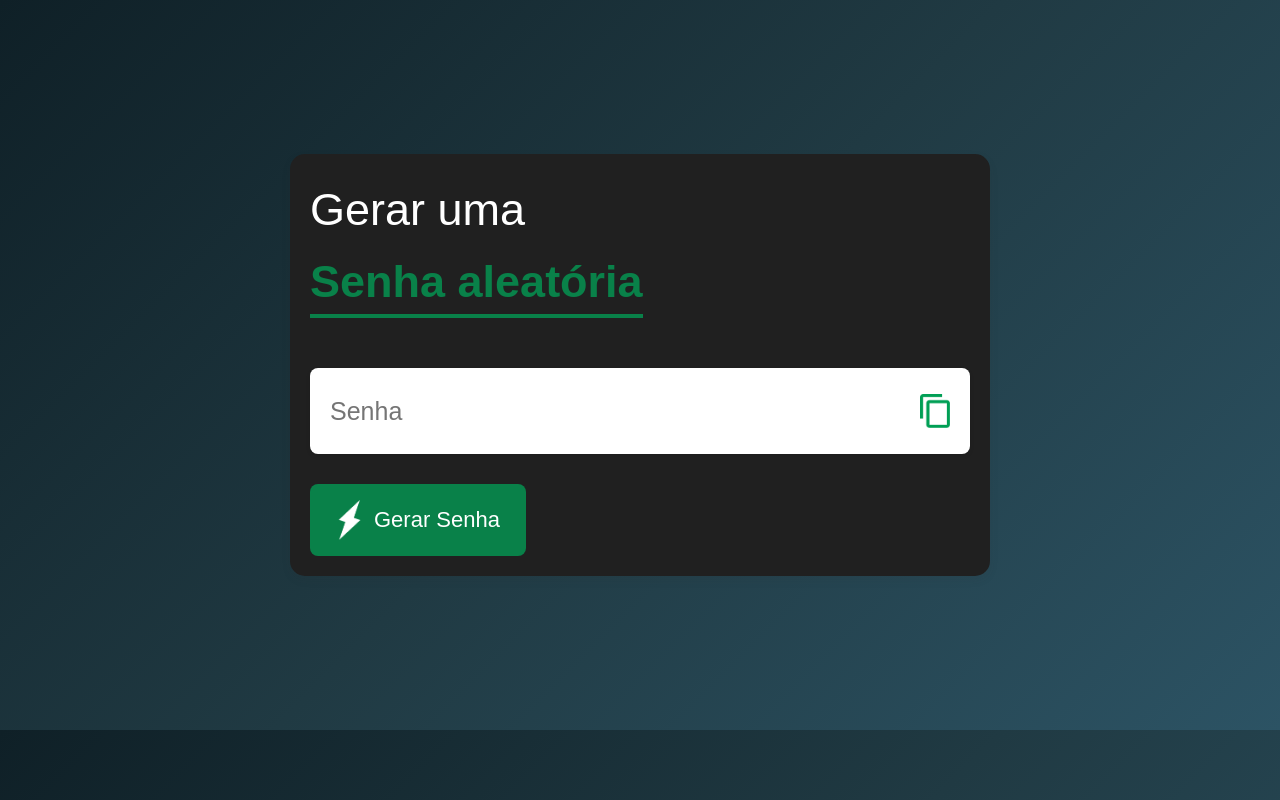
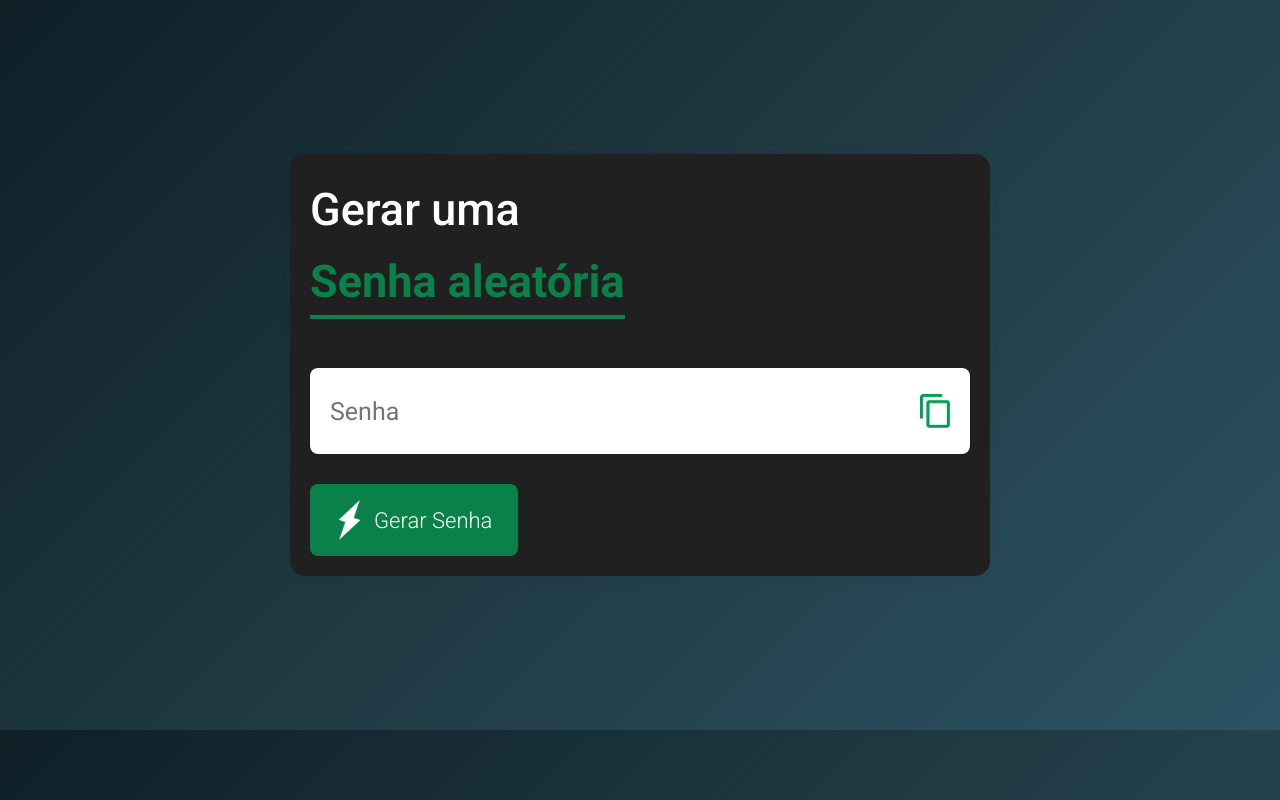
Before and after one commit to mikaelmarques7/Gerador-de-senhas, a plain HTML site: page index.html in a window 1280 px wide. Drawn offline with Linux system fonts and the light colour scheme.

Commit message:
Update Font

```diff
--- a/style.css
+++ b/style.css
@@ -1,7 +1,8 @@
+ @import url('https://fonts.googleapis.com/css2?family=Roboto:ital,wght@0,100;0,300;0,400;0,500;0,700;0,900;1,100;1,300;1,400;1,500;1,700;1,900&display=swap');
 * {
     margin: 0;
     padding: 0;
-    font-family: 'Poppins', sans-serif;
+    font-family: 'Roboto', sans-serif;
     box-sizing: border-box;
 }
 
```
